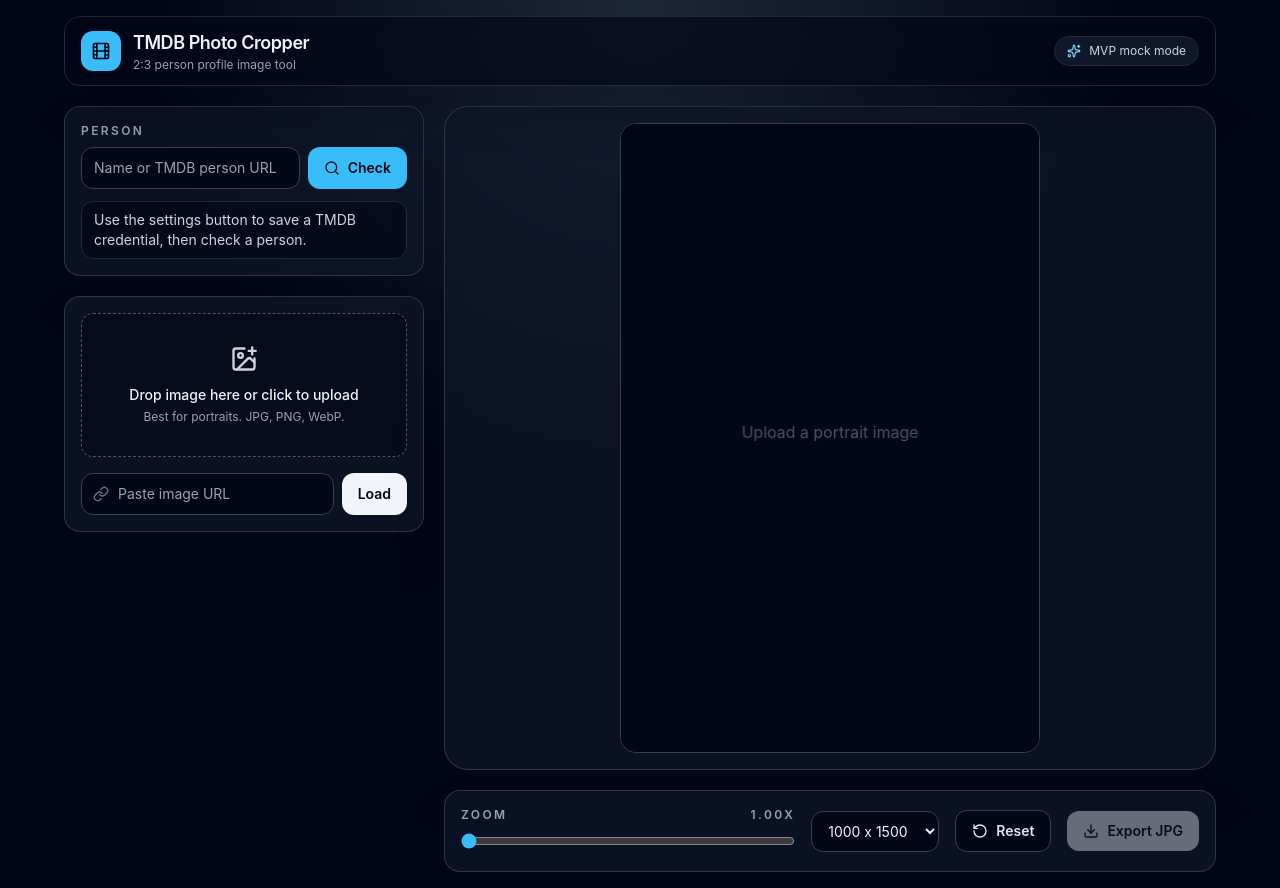
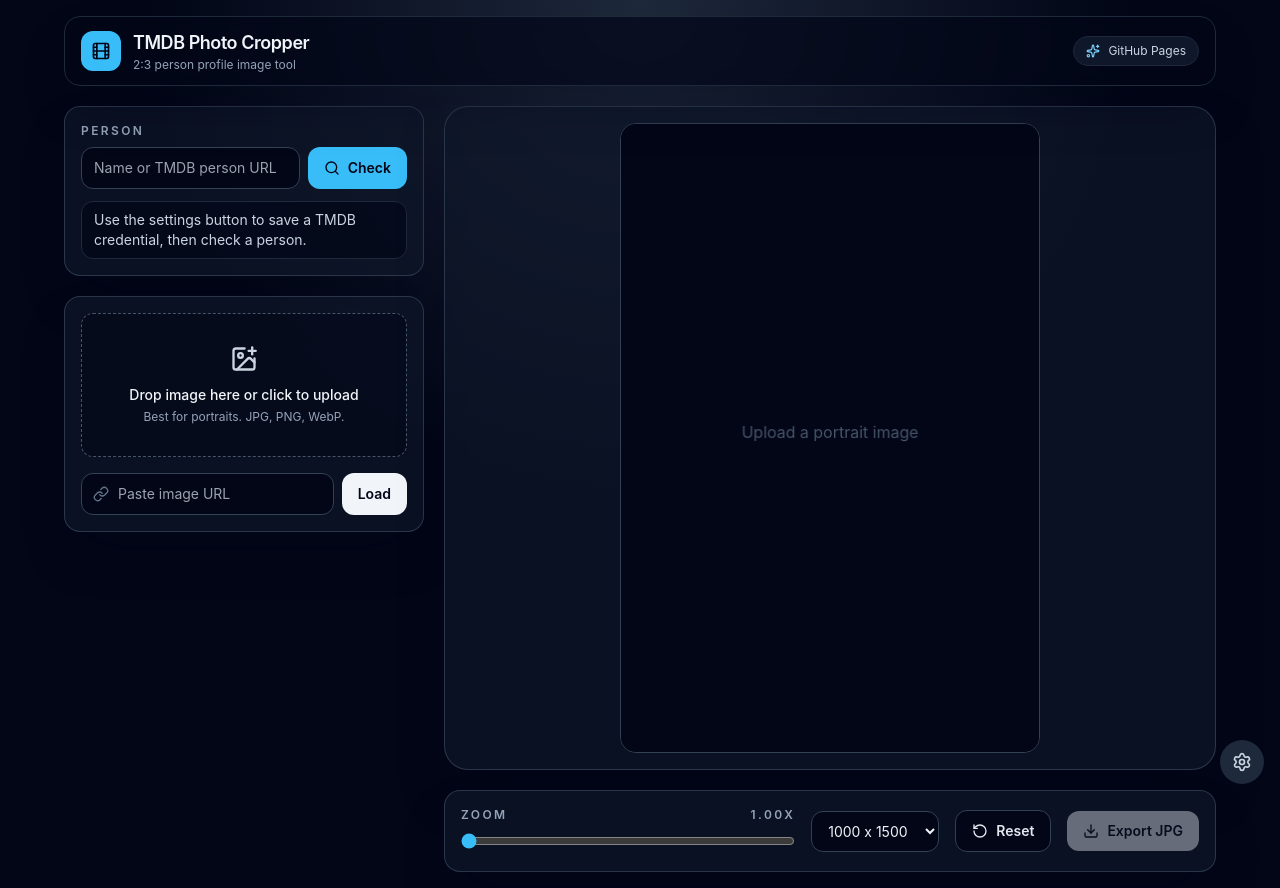
Before and after one commit to AbbasMHosseini/tmdb-photo-cropper, a React (Vite) app: page / in a window 1280 px wide. Built offline with nearby package versions, Linux system fonts and the light colour scheme.

Commit message:
Connect API settings panel to the app

```diff
--- a/src/App.tsx
+++ b/src/App.tsx
@@ -1,5 +1,6 @@
 import { useRef, useState } from 'react';
 import { Film, Sparkles } from 'lucide-react';
+import { ApiSettingsPanel } from './components/ApiSettingsPanel';
 import { CropCanvas, type CropCanvasHandle } from './components/CropCanvas';
 import { ExportControls } from './components/ExportControls';
 import { ImageDropzone } from './components/ImageDropzone';
@@ -14,6 +15,7 @@ export default function App() {
   const [zoom, setZoom] = useState(1);
   const [selectedSize, setSelectedSize] = useState<ExportSize>(EXPORT_SIZES[1]);
   const [canExport, setCanExport] = useState(false);
+  const [tokenRefreshKey, setTokenRefreshKey] = useState(0);
 
   function handleExport() {
     const canvas = cropCanvasRef.current?.renderToCanvas();
@@ -40,13 +42,13 @@ export default function App() {
         </div>
         <div className="hidden items-center gap-2 rounded-full border border-slate-800 bg-slate-900 px-3 py-1.5 text-xs text-slate-300 sm:flex">
           <Sparkles className="h-3.5 w-3.5 text-sky-300" />
-          MVP mock mode
+          GitHub Pages
         </div>
       </header>
 
       <div className="mx-auto grid max-w-6xl gap-5 lg:grid-cols-[360px_1fr]">
         <aside className="space-y-5">
-          <PersonCheckPanel onPersonResolved={setPersonName} />
+          <PersonCheckPanel key={tokenRefreshKey} onPersonResolved={setPersonName} />
           <ImageDropzone
             onImageSelected={(source, fileName) => {
               setImageSource(source);
@@ -76,6 +78,8 @@ export default function App() {
           />
         </section>
       </div>
+
+      <ApiSettingsPanel onTokenChange={() => setTokenRefreshKey((current) => current + 1)} />
     </main>
   );
 }
```
